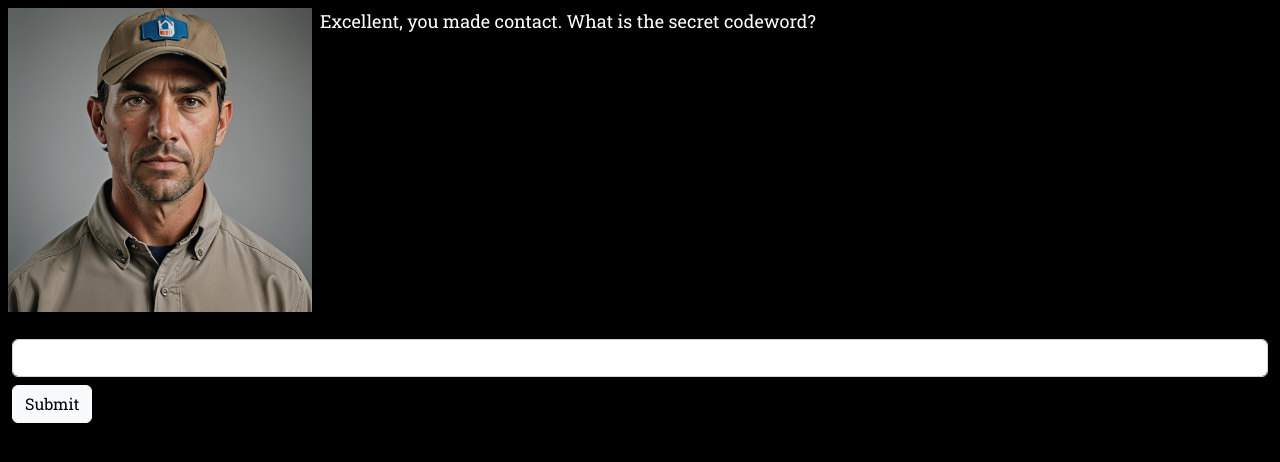
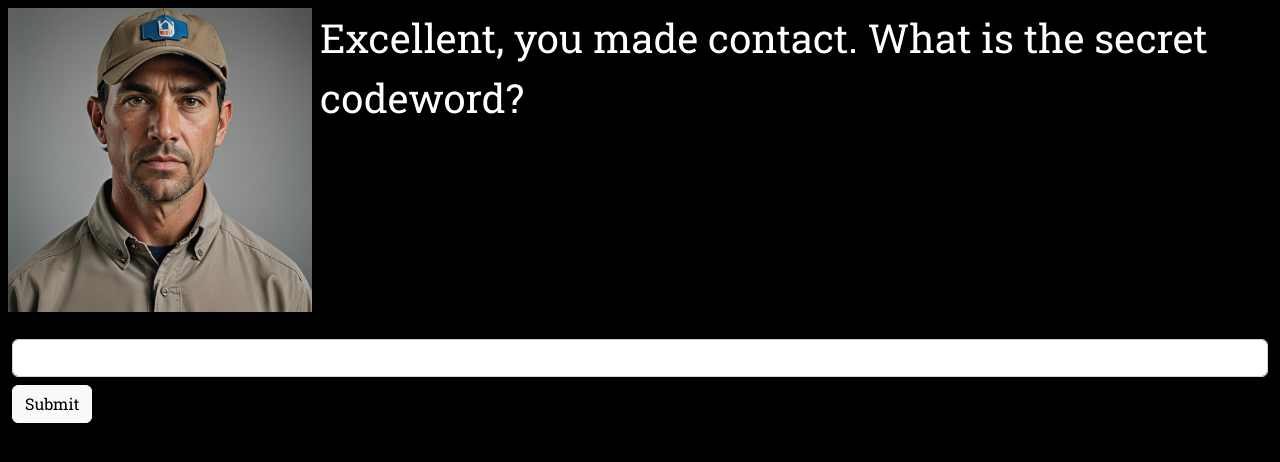
Before and after one commit to SleepyWakes/trustfall, a website: page trustfall.html in a window 1280 px wide. Drawn offline with nearby package versions, Linux system fonts and the light colour scheme; no server answers.

Commit message:
font size increase

```diff
--- a/trustfall.html
+++ b/trustfall.html
@@ -32,7 +32,7 @@
       <img id="frankID" class="img-fluid" src="assets/img/Frank.jpg" alt="Frank">
     </div>
     <div class="col-9">
-      <div id="textID" class="large-text"></div>
+      <div id="textID" class="large-text fs-1"></div>
     </div>
   </div>
 
```
